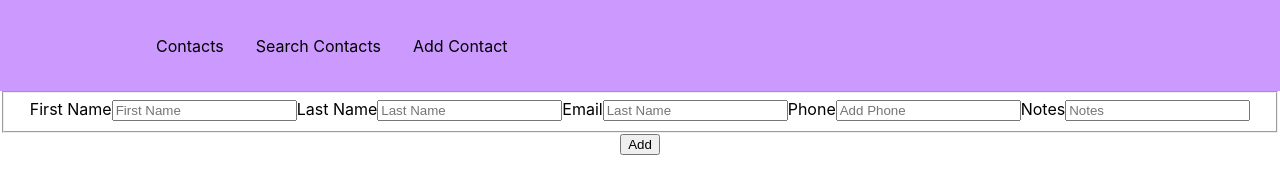
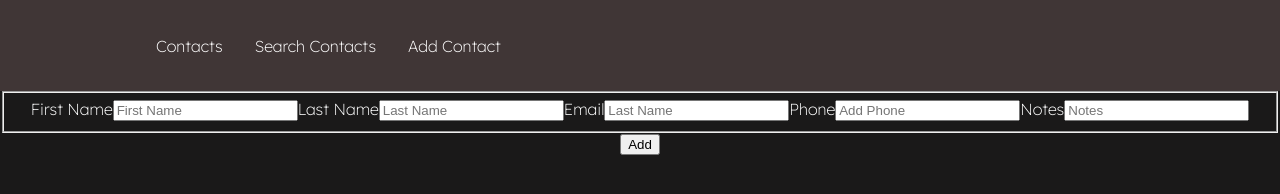
Before and after one commit to KishaMims/PhoneBook-App, a React app in the folder client/: page /AddContact in a window 1280 px wide. Built offline with nearby package versions, Linux system fonts and the light colour scheme; no server answers.

Commit message:
functional

```diff
--- a/client/public/index.html
+++ b/client/public/index.html
@@ -10,6 +10,9 @@
       content="Web site created using create-react-app"
     />
     <link rel="apple-touch-icon" href="%PUBLIC_URL%/logo192.png" />
+    <link rel="preconnect" href="https://fonts.googleapis.com">
+<link rel="preconnect" href="https://fonts.gstatic.com" crossorigin>
+<link href="https://fonts.googleapis.com/css2?family=Lexend:wght@200&display=swap" rel="stylesheet">
     <!--
       manifest.json provides metadata used when your web app is installed on a
       user's mobile device or desktop. See https://developers.google.com/web/fundamentals/web-app-manifest/
--- a/client/src/components/NavbarElements.js
+++ b/client/src/components/NavbarElements.js
@@ -5,7 +5,7 @@
 
 
 export const Nav = styled.nav`
-  background: #cc99ff;
+  background: #403636;
   height: 85px;
   display: flex;
   justify-content: space-between;
@@ -14,7 +14,7 @@
 `;
 
 export const NavLink = styled(Link)`
-  color: black;
+  color: white;
   display: flex;
   align-items: center;
   text-decoration: none;
@@ -22,13 +22,13 @@
   height: 100%;
   cursor: pointer;
   &.active {
-    color: black;
+    color: white;
   }
 `;
 
 export const Bars = styled(FaBars)`
   display: none;
-  color: black;
+  color: white;
   @media screen and (max-width: 768px) {
     display: block;
     position: absolute;
--- a/client/src/components/addcontact.js
+++ b/client/src/components/addcontact.js
@@ -156,7 +156,6 @@
                     type="text"
                     id="add-contact-notes"
                     placeholder="Notes"
-                    required
                     value={newcontact.notes}
                     onChange={handleNotesChange}
                 />
--- a/client/src/components/contact.js
+++ b/client/src/components/contact.js
@@ -26,7 +26,8 @@
           <h1> Contacts</h1>
           <ul>
               {contacts.map((contact, index) =>
-                  <li key={index}> {contact.firstname} {contact.lastname} {contact.phone} {contact.email} {contact.notes}</li>)}
+                  <li key={index}>
+                {contact.firstname} {contact.lastname} {contact.phone} {contact.email} {contact.notes}</li>)}
           </ul>
           {/* <Form addContact={addContact}/> */}
         </div>
--- a/client/src/index.css
+++ b/client/src/index.css
@@ -1,10 +1,10 @@
 body {
   margin: 0;
-  font-family: -apple-system, BlinkMacSystemFont, 'Segoe UI', 'Roboto', 'Oxygen',
-    'Ubuntu', 'Cantarell', 'Fira Sans', 'Droid Sans', 'Helvetica Neue',
-    sans-serif;
+  font-family: 'Lexend', sans-serif;
   -webkit-font-smoothing: antialiased;
   -moz-osx-font-smoothing: grayscale;
+  background-color: rgb(26, 25, 25);
+  color: white;
 }
 
 code {
```
